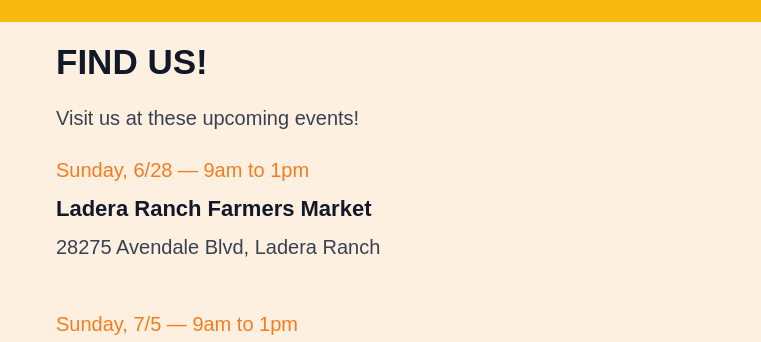
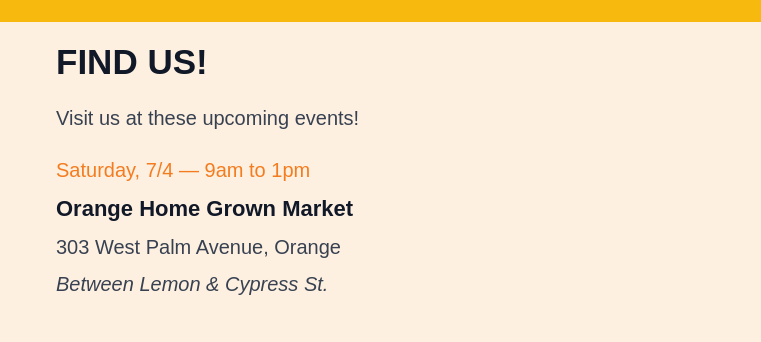
Before and after one commit to upt3mpo/bestfriendbooks, a plain HTML site: page find.html in a window 1280 px wide. Shown: the part 122-464 px from the top of the page, 519-1280 px from the left. Drawn offline with nearby package versions, Linux system fonts and the light colour scheme; a web font is replaced by a local one.

Commit message:
update dates & books

```diff
--- a/find.html
+++ b/find.html
@@ -52,9 +52,10 @@
             <p>Visit us at these upcoming events!</p>
             <ul class="events-list">
               <li class="event">
-                <span class="event-date">Sunday, 6/28 — 9am to 1pm</span>
-                <strong>Ladera Ranch Farmers Market</strong>
-                <span>28275 Avendale Blvd, Ladera Ranch</span>
+                <span class="event-date">Saturday, 7/4 — 9am to 1pm</span>
+                <strong>Orange Home Grown Market</strong>
+                <span>303 West Palm Avenue, Orange</span>
+                <span><em>Between Lemon & Cypress St.</em></span>
               </li>
               <li class="event">
                 <span class="event-date">Sunday, 7/5 — 9am to 1pm</span>
```
Also changed, not shown: books.html (+2 -2 lines).
